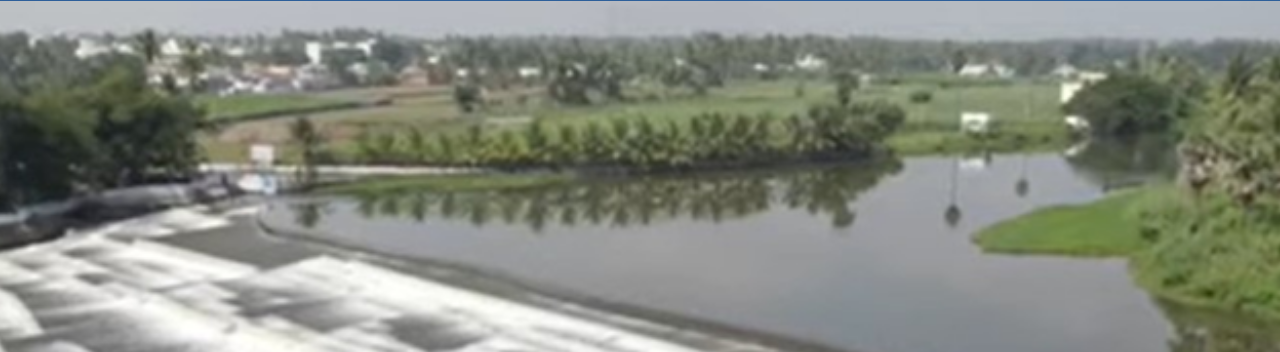
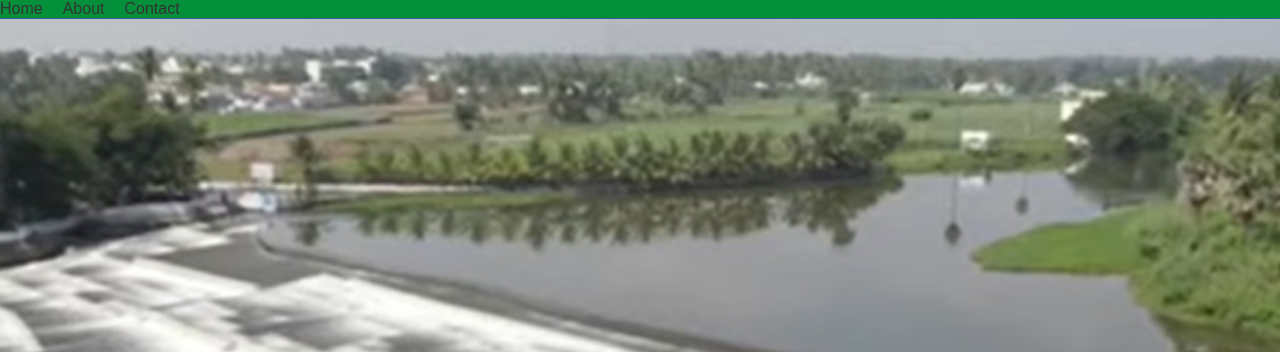
Before and after one commit to kgopinathm/raga_site, a plain HTML site: page index.html in a window 1280 px wide. Shown: the part 140-492 px from the top of the page. Drawn offline with Linux system fonts and the light colour scheme.

Commit message:
Update index.html

```diff
--- a/index.html
+++ b/index.html
@@ -34,6 +34,15 @@
       color: #cedede;
       font-size: 3em;
     }
+    nav ul {
+      list-style: none;
+      display: flex;
+      gap: 20px;
+    }
+  nav a {
+    text-decoration: none;
+    color: #333;
+  }
     .slideshow {
       position: relative;
       height: 100vh;
@@ -99,6 +108,13 @@
       <img src="logo1.png" alt="Logo" />
       <h1>Retired Agricultural Graduates Association - RAGA</h1>
     </div>
+    <nav>
+  <ul>
+    <li><a href="index.html">Home</a></li>
+    <li><a href="ab.html">About</a></li>
+    <li><a href="gallery.html">Contact</a></li>
+  </ul>
+</nav>
   </header>
 
   <div class="slideshow">
```
